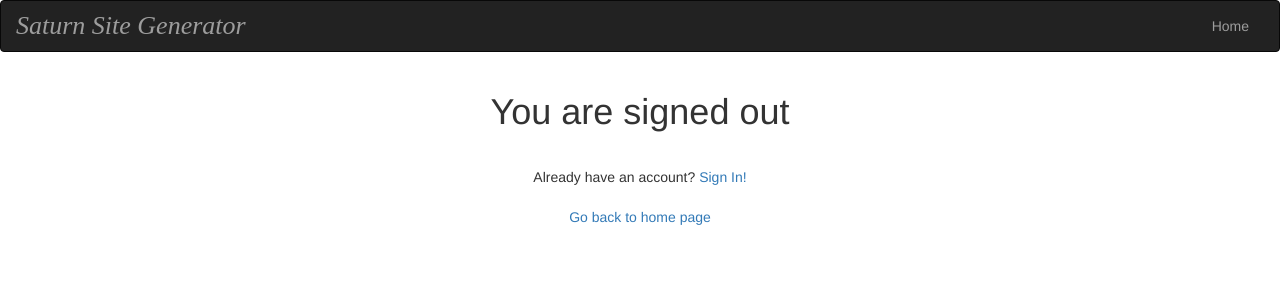
After one commit to bbemis017/Saturn, a Django app: page /accounts/signout/ in a window 1280 px wide. The commit adds this page. Shown: the top 300 px of the page. Run offline with Django 3.2, Linux system fonts and the light colour scheme; some libraries are stand-ins or nearby versions.

Commit message:
log out
Summary: log out function

Test Plan: NO

Reviewers: mrhalf, bbemis017

Reviewed By: bbemis017

Differential Revision: http://phab.mrha1f.com/D39

```diff
--- a/Saturn/accounts/urls.py
+++ b/Saturn/accounts/urls.py
@@ -9,4 +9,5 @@ urlpatterns = [
     url(r'^reset_password/$', views.reset_password),
     url(r'^profile/$', views.profile),
     url(r'^sites/$', views.sites),
+    url(r'^signout/$', views.signout),
 ]
--- a/Saturn/accounts/views.py
+++ b/Saturn/accounts/views.py
@@ -259,3 +259,7 @@ def sites(request):
 
     #otherwise render site page
     return render(request, "accounts/sites.html", locals())
+
+
+def signout(request):
+    return render(request, "accounts/signout.html", locals())
--- a/Saturn/template/accounts/sidebar.html
+++ b/Saturn/template/accounts/sidebar.html
@@ -24,7 +24,8 @@
                         </li>
                         <li class="divider"></li>
                         <li>
-                            <a href="#"><i class="fa fa-fw fa-power-off"></i> Log Out</a>
+			    <a href="/accounts/signout"><i class="fa fa-fw fa-power-off"></i> Log Out</a>
+
                         </li>
                     </ul>
                 </li>
--- /dev/null
+++ b/Saturn/template/accounts/signout.html
@@ -0,0 +1,59 @@
+{% load staticfiles %}
+
+<!DOCTYPE html PUBLIC "-//W3C//DTD XHTML 1.0 Transitional//EN" "http://www.w3.org/TR/xhtml1/DTD/xhtml1-transitional.dtd">
+<html xmlns="http://www.w3.org/1999/xhtml">
+  <head>
+    <meta http-equiv="Content-Type" content="text/html; charset=utf-8" />
+    <link rel="stylesheet" type="text/css" href="{% static "bootstrap-3.3.6/css/bootstrap.min.css" %}">
+    <link rel="stylesheet" type="text/css" href="{% static "css/style.css" %}">
+    <link rel="stylesheet" type="text/css" href="{% static "css/reset_password.css" %}">
+    <title>Sign Up</title>
+  </head>
+
+  <body>
+    <!-- Navigation Bar -->
+    <nav class="navbar navbar-inverse">
+      <div class="container-fluid">
+
+        <!--Displayed when navigation bar is sized down-->
+        <div class="navbar-header">
+          <button type="button" class="navbar-toggle collapsed" data-toggle="collapse" data-target="#bs-navbar-collapse">
+            <span class="sr-only"></span>
+            <span class="icon-bar"></span>
+            <span class="icon-bar"></span>
+            <span class="icon-bar"></span>
+          </button>
+          <a class="navbar-brand page-scroll font-title" href="/">Saturn Site Generator</a>
+        </div>
+
+        <!--Displayed when Window is decently sized -->
+        <div class="collapse navbar-collapse" id="bs-navbar-collapse">
+          <ul class="nav navbar-nav navbar-right text-center">
+            <li>
+              <a href="/">Home</a>
+            </li>
+          </ul>
+        </div> <!-- end of nav bar collapse -->
+
+      </div> <!-- end of container fluid -->
+
+    </nav>
+
+    <div class="container header text-center" style="margin-bottom: 25px;">
+      <h1>You are signed out</h1>
+    </div>
+
+    <div class="password_form">
+      <div class="row">
+        <center>Already have an account?
+        <a href="/accounts/login">Sign In!</a></center>
+      </div>
+      <div class="row">
+        <center><a href="/"><br>Go back to home page</br></a></center>
+      </div>
+    </div>
+    <script src="{% static "js/jquery.js" %}"></script>
+    <script src="{% static "bootstrap-3.3.6/js/bootstrap.min.js" %}"></script>
+  </body>
+
+</html>
```
